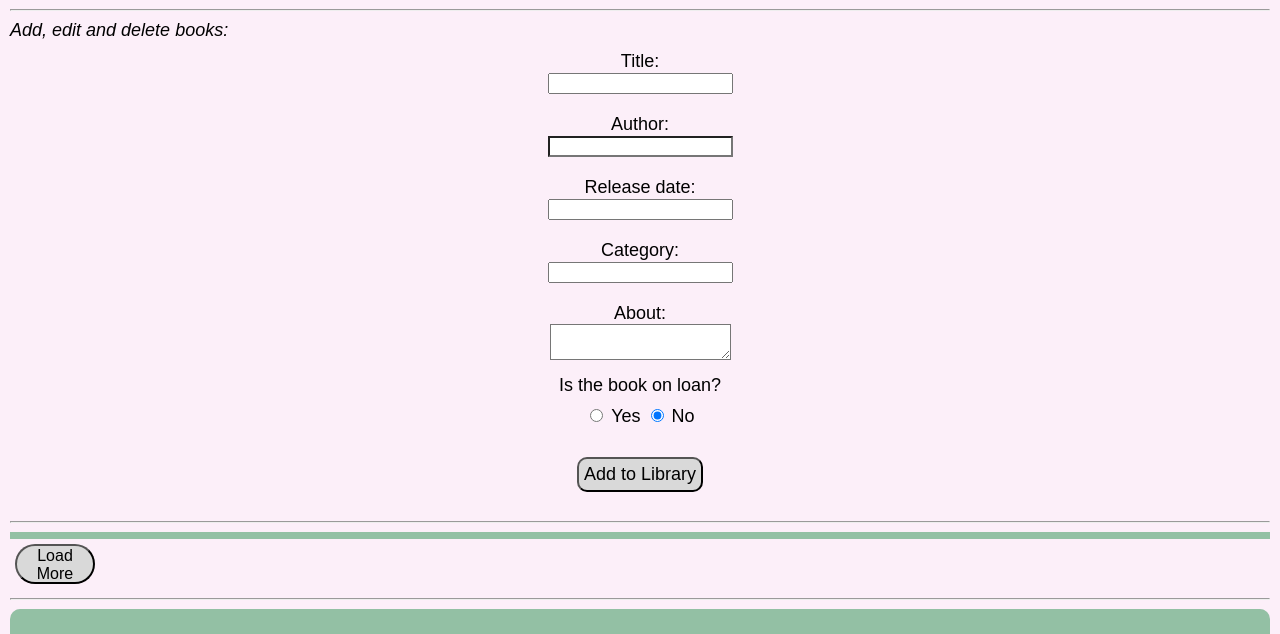
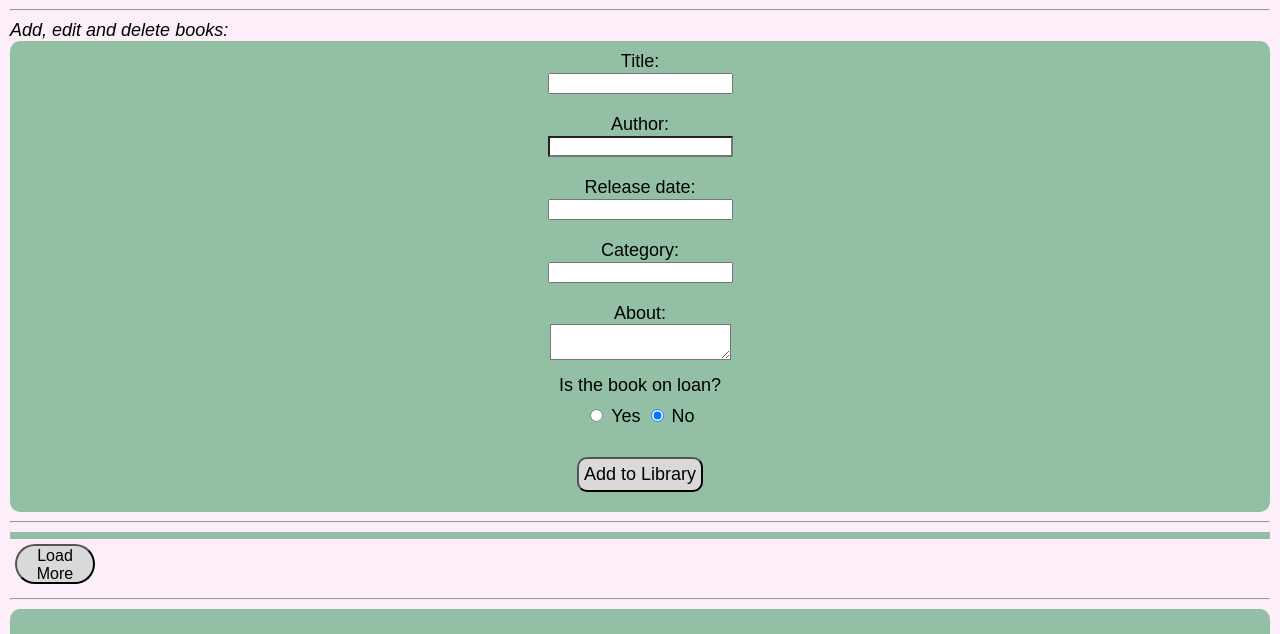
Before and after one commit to JackDMoore/mvp_library_app, a plain HTML site: page client/board.html in a window 1280 px wide. Shown: the part 153-787 px from the top of the page. Drawn offline with Linux system fonts and the light colour scheme; no server answers.

Commit message:
added background colour to form

```diff
--- a/client/assets/default.css
+++ b/client/assets/default.css
@@ -57,6 +57,7 @@ footer{
     justify-content: center;
     border-radius: 10px;
     text-align: center;
+    background-color: #93C0A4;
 
 }
 
```
